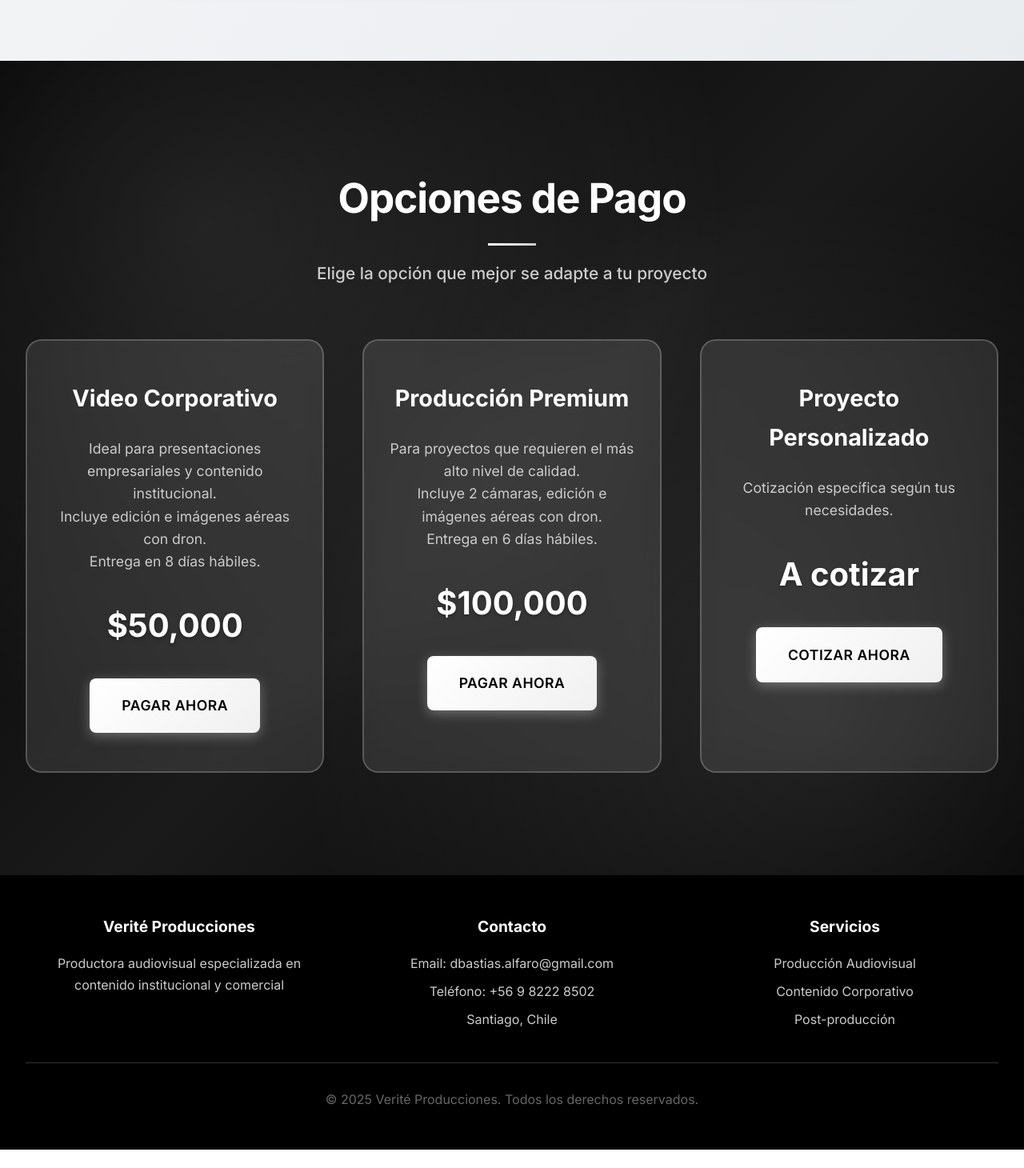
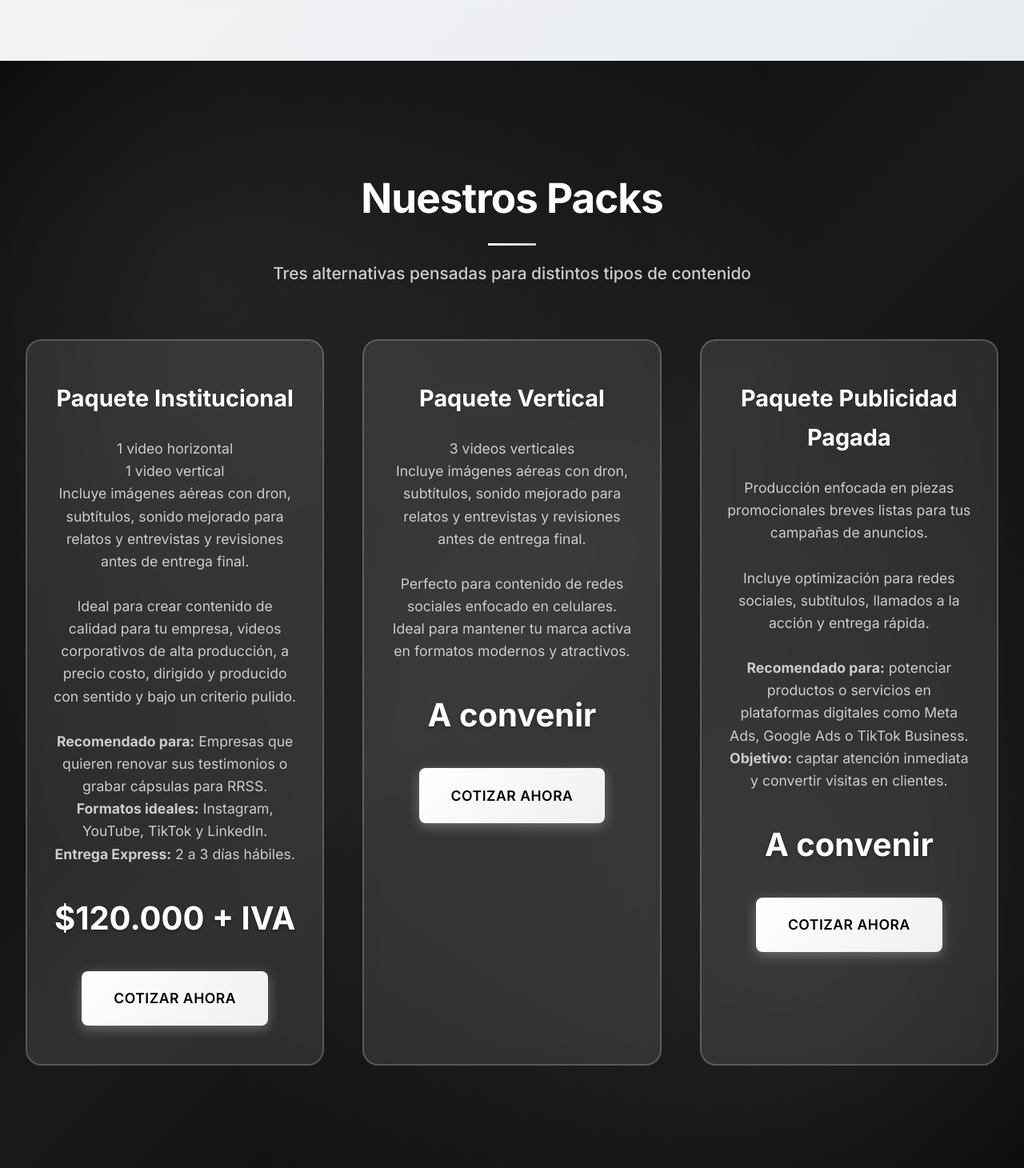
Before and after one commit to dbastias37/Verite-producciones, a Flask app: page / in a window 1280 px wide. Shown: the part 4080-5540 px from the top of the page at 80% size. Before the commit the page ends 5517 px from the top, so only its background shows below. Run offline with Flask 3, Linux system fonts and the light colour scheme.

Commit message:
index.html

```diff
--- a/templates/index.html
+++ b/templates/index.html
@@ -739,94 +739,58 @@
     <!-- Payment Section -->
 <section id="payment" class="payment">
     <div class="container">
-        <h2 class="section-title animate-on-scroll">Opciones de Pago</h2>
-        <p class="section-subtitle animate-on-scroll">Elige la opción que mejor se adapte a tu proyecto</p>
+        <h2 class="section-title animate-on-scroll">Nuestros Packs</h2>
+        <p class="section-subtitle animate-on-scroll">Tres alternativas pensadas para distintos tipos de contenido</p>
 
         <div class="payment-options">
-            <!-- Opción 1 -->
+            <!-- Paquete Institucional -->
             <div class="payment-card animate-on-scroll">
-                <h3>Video Corporativo</h3>
+                <h3>Paquete Institucional</h3>
                 <p>
-                    Ideal para presentaciones empresariales y contenido institucional.<br>
-                    Incluye edición e imágenes aéreas con dron.<br>
-                    Entrega en 8 días hábiles.
+                    1 video horizontal<br>
+                    1 video vertical<br>
+                    Incluye imágenes aéreas con dron, subtítulos, sonido mejorado para relatos y entrevistas y revisiones antes de entrega final.<br><br>
+                    Ideal para crear contenido de calidad para tu empresa, videos corporativos de alta producción, a precio costo, dirigido y producido con sentido y bajo un criterio pulido.<br><br>
+                    <strong>Recomendado para:</strong> Empresas que quieren renovar sus testimonios o grabar cápsulas para RRSS.<br>
+                    <strong>Formatos ideales:</strong> Instagram, YouTube, TikTok y LinkedIn.<br>
+                    <strong>Entrega Express:</strong> 2 a 3 días hábiles.
                 </p>
-                <div class="price">$50,000</div>
-                <a href="https://mercadopago-backend-rgnj.onrender.com/pagar?monto=50000"
-                   class="cta-button white"
-                   target="_blank"
-                   rel="noopener noreferrer">
-                   Pagar Ahora
-                </a>
+                <div class="price">$120.000 + IVA</div>
+                <a href="#quote" class="cta-button white">Cotizar Ahora</a>
             </div>
 
-            <!-- Opción 2 -->
+            <!-- Paquete Vertical -->
             <div class="payment-card animate-on-scroll">
-                <h3>Producción Premium</h3>
+                <h3>Paquete Vertical</h3>
                 <p>
-                    Para proyectos que requieren el más alto nivel de calidad.<br>
-                    Incluye 2 cámaras, edición e imágenes aéreas con dron.<br>
-                    Entrega en 6 días hábiles.
+                    3 videos verticales<br>
+                    Incluye imágenes aéreas con dron, subtítulos, sonido mejorado para relatos y entrevistas y revisiones antes de entrega final.<br><br>
+                    Perfecto para contenido de redes sociales enfocado en celulares. Ideal para mantener tu marca activa en formatos modernos y atractivos.
                 </p>
-                <div class="price">$100,000</div>
-                <a href="https://mercadopago-backend-rgnj.onrender.com/pagar?monto=100000"
-                   class="cta-button white"
-                   target="_blank"
-                   rel="noopener noreferrer">
-                   Pagar Ahora
-                </a>
+                <div class="price">A convenir</div>
+                <a href="#quote" class="cta-button white">Cotizar Ahora</a>
             </div>
 
-            <!-- Opción 3 -->
+            <!-- Paquete Publicidad Pagada -->
             <div class="payment-card animate-on-scroll">
-                <h3>Proyecto Personalizado</h3>
+                <h3>Paquete Publicidad Pagada</h3>
                 <p>
-                    Cotización específica según tus necesidades.
+                    Producción enfocada en piezas promocionales breves listas para tus campañas de anuncios.<br><br>
+                    Incluye optimización para redes sociales, subtítulos, llamados a la acción y entrega rápida.<br><br>
+                    <strong>Recomendado para:</strong> potenciar productos o servicios en plataformas digitales como Meta Ads, Google Ads o TikTok Business.<br>
+                    <strong>Objetivo:</strong> captar atención inmediata y convertir visitas en clientes.
                 </p>
-                <div class="price">A cotizar</div>
-                <a href="https://form.jotform.com/251858061207052"
-                   class="cta-button white"
-                   target="_blank"
-                   rel="noopener noreferrer">
-                   Cotizar Ahora
-                </a>
+                <div class="price">A convenir</div>
+                <a href="#quote" class="cta-button white">Cotizar Ahora</a>
             </div>
         </div>
     </div>
 </section>
 
-
-    <!-- Footer -->
-    <footer>
-        <div class="container">
-            <div class="footer-content">
-                <div class="footer-section">
-                    <h3>Verité Producciones</h3>
-                    <p>Productora audiovisual especializada en contenido institucional y comercial </p>
-                </div>
-                <div class="footer-section">
-                    <h3>Contacto</h3>
-                    <p>Email: dbastias.alfaro@gmail.com</p>
-                    <p>Teléfono: +56 9 8222 8502</p>
-                    <p>Santiago, Chile</p>
-                </div>
-                <div class="footer-section">
-                    <h3>Servicios</h3>
-                    <p>Producción Audiovisual</p>
-                    <p>Contenido Corporativo</p>
-                    <p>Post-producción</p>
-                </div>
-            </div>
-            <div class="footer-bottom">
-                <p>&copy; 2025 Verité Producciones. Todos los derechos reservados.</p>
-            </div>
-        </div>
-    </footer>
-
-    <!-- CTA Bubble -->
-    <a href="#quote" class="cta-bubble" id="ctaBubble">
-        💬 Cotiza tu video ahora
-    </a>
+<!-- CTA Bubble -->
+<a href="#quote" class="cta-bubble" id="ctaBubble">
+    💬 Conversemos
+</a>
 
     <script>
         // Smooth scrolling for navigation links
```
